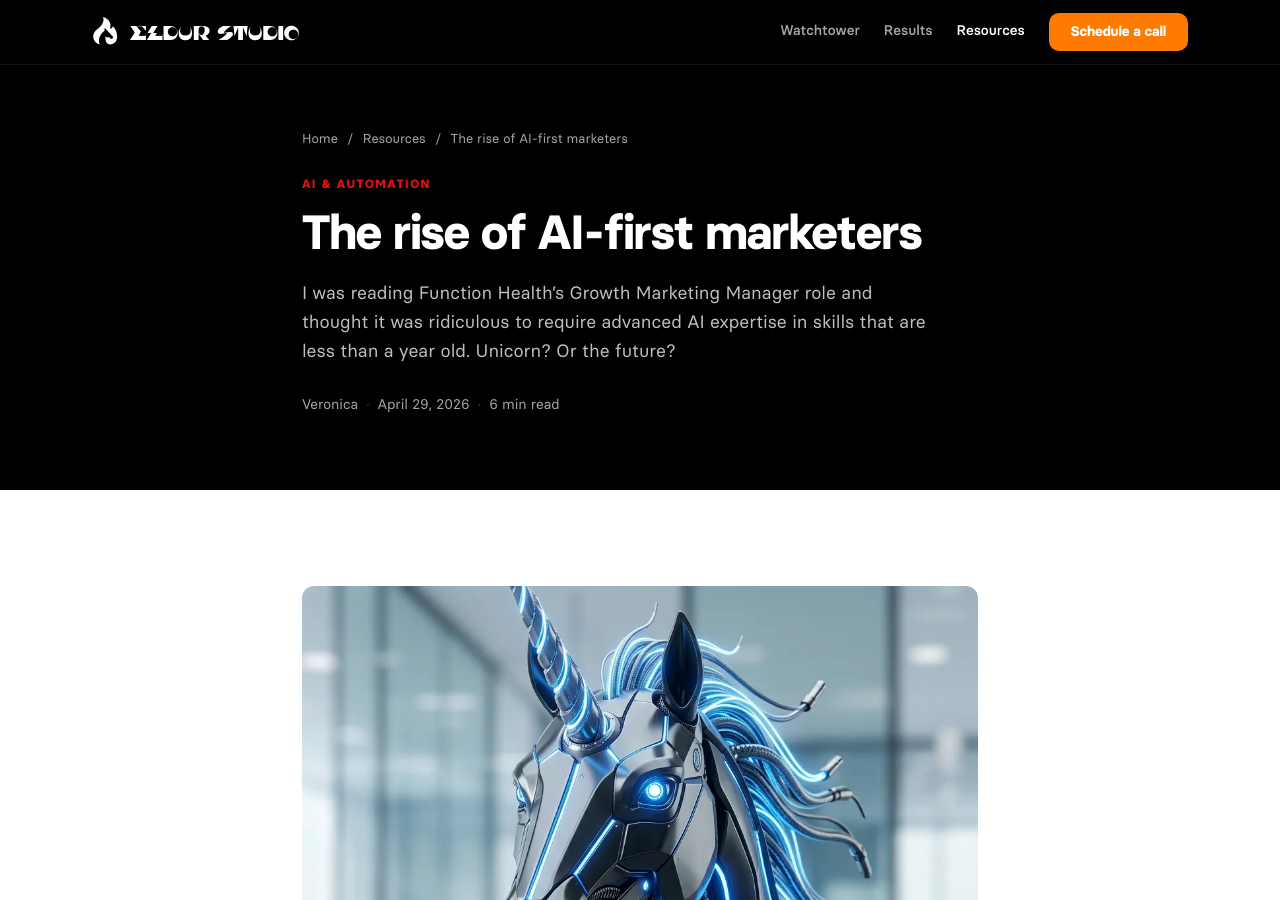
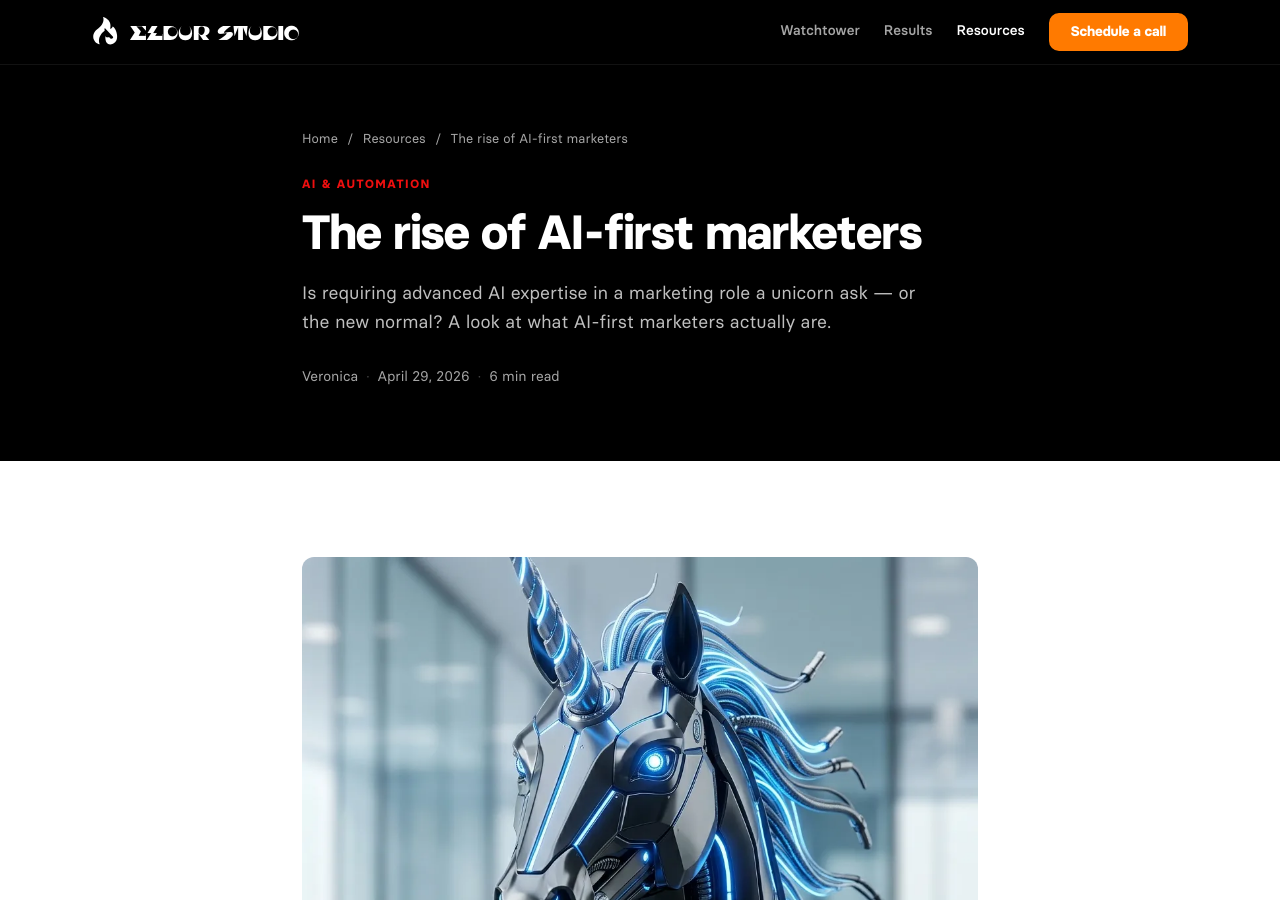
Before and after one commit to UberVero/ES2website, a Jekyll site: the page built from _posts/2026-04-29-rise-of-ai-first-marketers.md, in a window 1280 px wide and 900 px high. Built offline with Jekyll 4.4.1, drawn with Linux system fonts in a browser that asks for light colours; some web fonts are replaced; comment, search, counter and statistics services are not loaded.

Commit message:
seo: weekly auto-fix — shorten 6 blog post meta descriptions to ≤160 chars
All were over the 160-character limit recommended for search snippets.
Descriptions shortened to accurate summaries without changing meaning.

Posts fixed:
- no-code-to-ai-first-operators-marketing-model (168→142 chars)
- claude-webflow-dev-webflow-designer-mcp (176→137 chars)
- rise-of-ai-first-marketers (189→140 chars)
- notion-ai-agents-vs-cowork-comparison (162→141 chars)
- multi-agent-marketing-pyramid (176→143 chars)
- webflow-mcp-2-data-designer-api (187→154 chars)

Co-Authored-By: Claude Sonnet 4.6 <noreply@anthropic.com>

```diff
--- a/_posts/2026-04-29-rise-of-ai-first-marketers.md
+++ b/_posts/2026-04-29-rise-of-ai-first-marketers.md
@@ -1,7 +1,7 @@
 ---
 title: "The rise of AI-first marketers"
 slug: "rise-of-ai-first-marketers"
-description: "I was reading Function Health’s Growth Marketing Manager role and thought it was ridiculous to require advanced AI expertise in skills that are less than a year old. Unicorn? Or the future?"
+description: "Is requiring advanced AI expertise in a marketing role a unicorn ask — or the new normal? A look at what AI-first marketers actually are."
 author: "Veronica"
 post_type: "article"
 category: "AI & Automation"
```
Also changed, not shown: _posts/2026-03-03-no-code-to-ai-first-operators-marketing-model.md (+1 -1 lines), _posts/2026-04-15-claude-webflow-dev-webflow-designer-mcp.md (+1 -1 lines), _posts/2026-05-07-notion-ai-agents-vs-cowork-comparison.md (+1 -1 lines), _posts/2026-05-14-multi-agent-marketing-pyramid.md (+1 -1 lines), _posts/2026-08-18-webflow-mcp-2-data-designer-api.md (+1 -1 lines).
